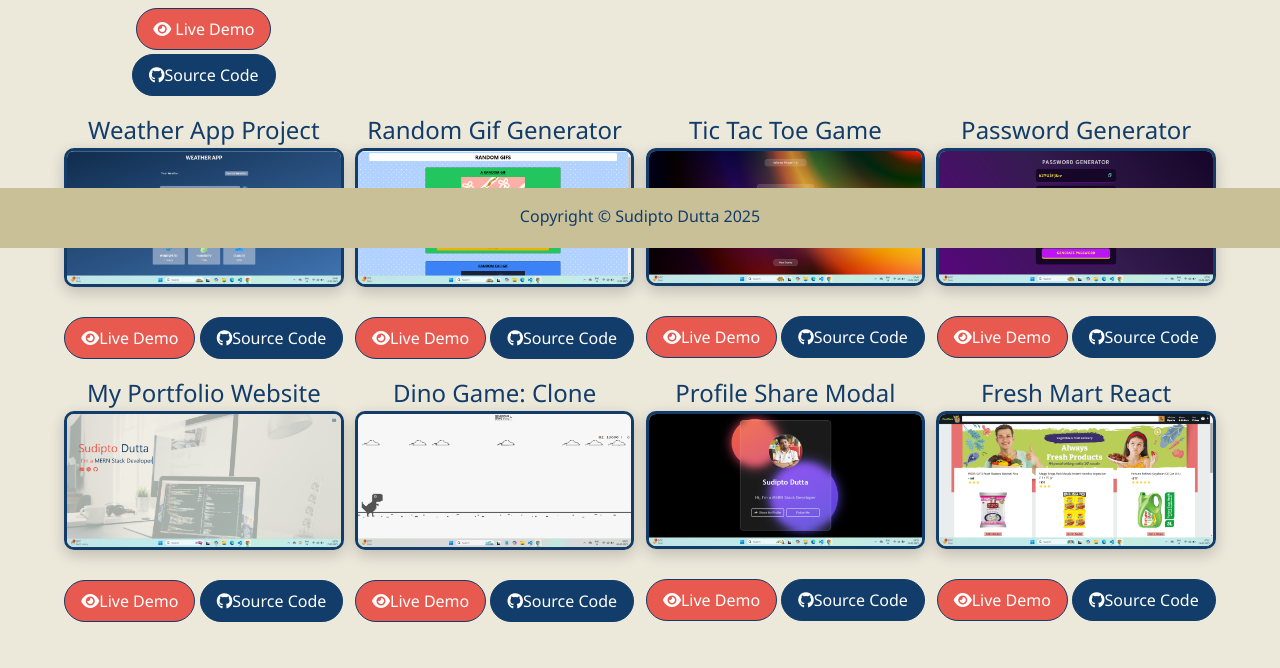
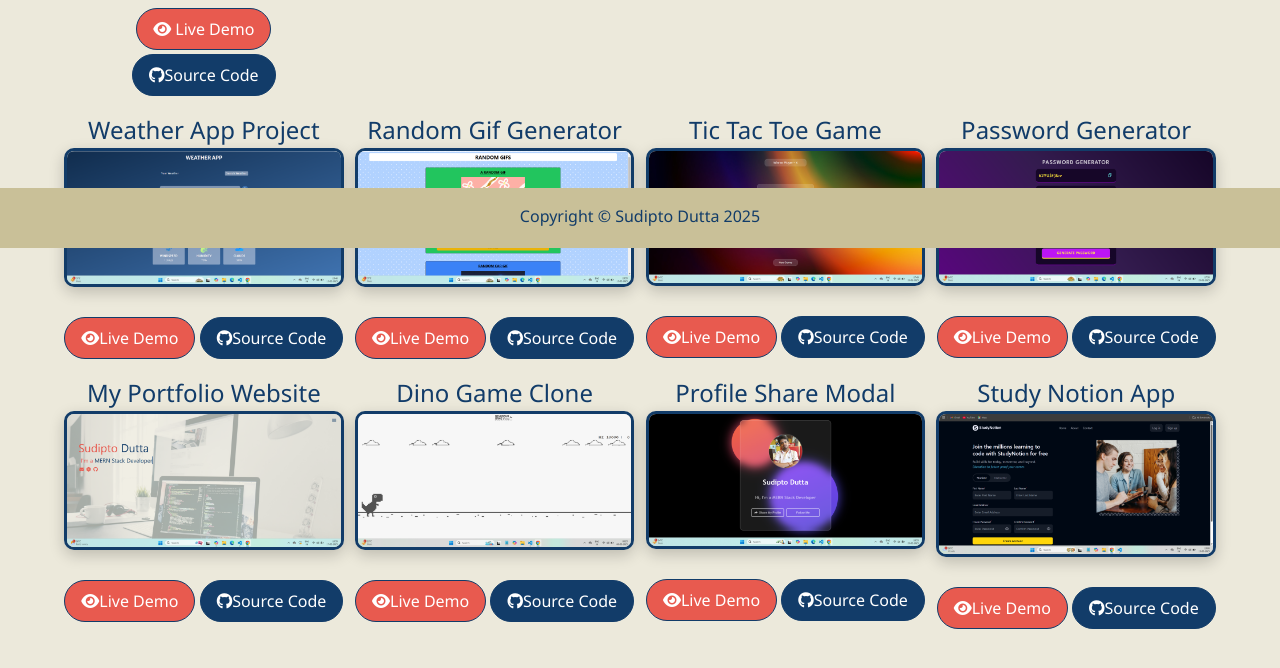
Before and after one commit to Sudipto0005018/My-Portfolio-Website, a website: page work.html in a window 1280 px wide. Shown: the part 552-1220 px from the top of the page. Drawn offline with Linux system fonts and the light colour scheme.

Commit message:
new project 12 added

```diff
--- a/work.html
+++ b/work.html
@@ -159,7 +159,7 @@
 
               <!-- Item 10 -->
               <div class="item">
-                <h2>Dino Game: Clone</h2>
+                <h2>Dino Game Clone</h2>
                 <a href="https://dino-game-sand-five.vercel.app/">
                     <img src="img/dino-GAME-img.png" alt="Project10">
                 </a>
@@ -182,18 +182,31 @@
                     class="fab fa-github"></i>Source Code</a>
             </div>
 
-             <!-- Item 12 -->
+                 <!-- Item 12 -->
             <div class="item">
+                <h2>Study Notion App</h2>
+                <a href="https://study-notion-three-tau.vercel.app/">
+                    <img src="img/study1.png" alt="Project12">
+                </a>
+                  <a href="https://study-notion-three-tau.vercel.app/" class="btn-light"><i
+                    class="fas fa-eye"></i>Live Demo
+                </a>
+                <a href="https://github.com/Sudipto0005018/StudyNotion" class="btn-dark"><i
+                    class="fab fa-github"></i>Source Code</a>
+            </div>
+
+             <!-- Item 13 -->
+            <!-- <div class="item">
                 <h2>Fresh Mart React</h2>
                 <a href="https://clone-app-6620e.web.app/">
-                    <img src="img/Mart2.png" alt="Project12">
+                    <img src="img/Mart2.png" alt="Project13">
                 </a>
                   <a href="https://clone-app-6620e.web.app/" class="btn-light"><i
                     class="fas fa-eye"></i>Live Demo
                 </a>
                 <a href="https://github.com/Sudipto0005018/Fresh-Mart-React" class="btn-dark"><i
                     class="fab fa-github"></i>Source Code</a>
-            </div>
+            </div> -->
         </div>
     </main>
 
```
Also changed, not shown: img/german-castle-sunset-palace.jpg (added), img/project3.png (deleted), img/study1.png (added), img/study2.png (added), 2 other files.
